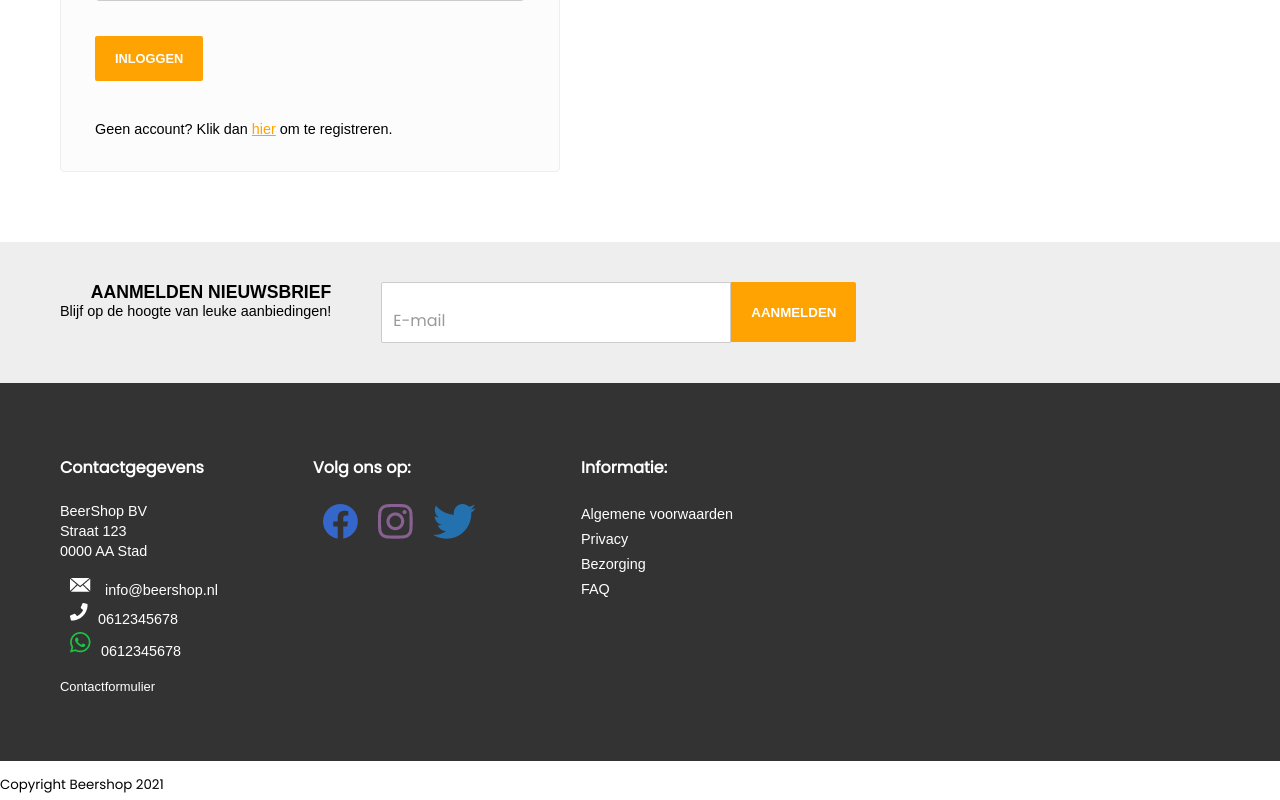
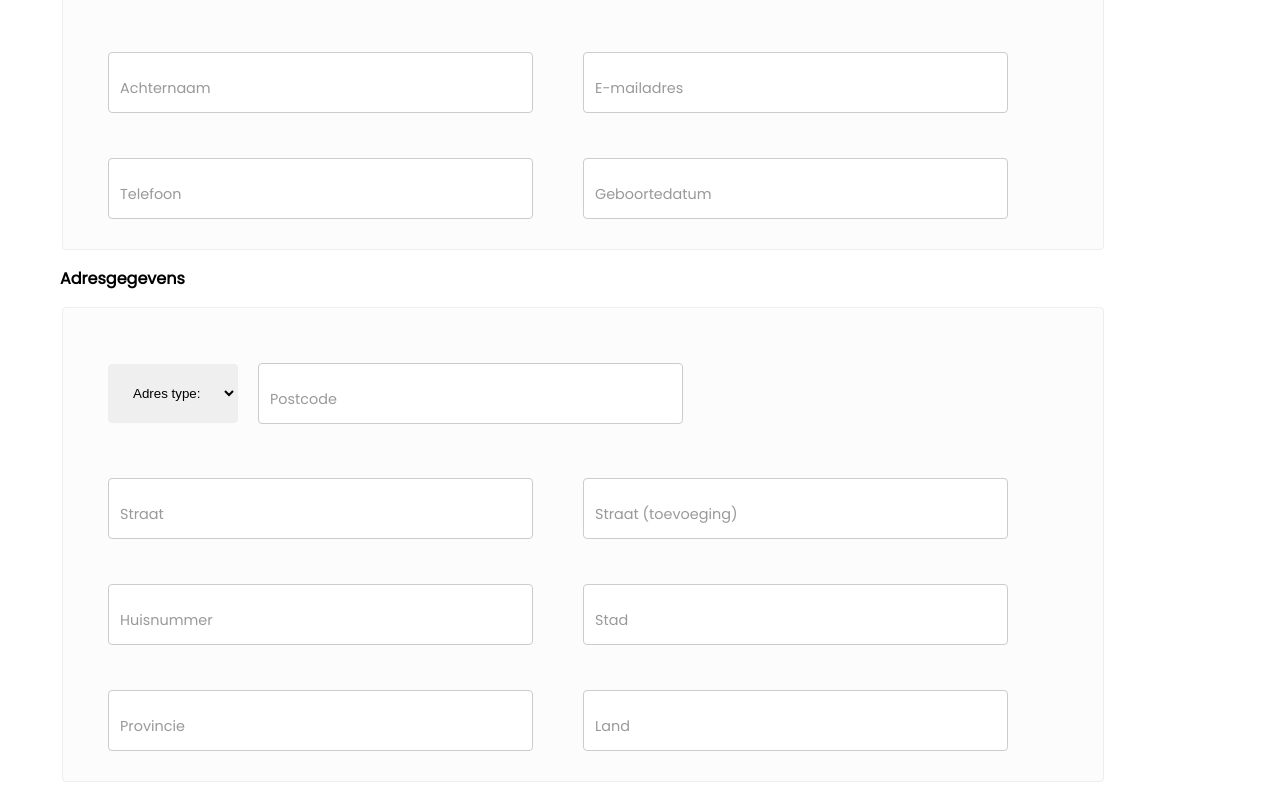
Before and after one commit to rvelumos/beershop-front, a React (Create React App) app: page /registreren in a window 1280 px wide. Before the commit this address led to /mijn_account/. Shown: the part 460-1260 px from the top of the page. Built offline with nearby package versions, Linux system fonts and the light colour scheme.

Commit message:
userprofile routing redirect fix, css changes, fileupload nicer

```diff
--- a/src/Admin.css
+++ b/src/Admin.css
@@ -86,7 +86,7 @@ main.cms {
 
 .tableDetailsSmall td,
 .tableDetails td {
-    padding: 20px;
+    padding: 10px 20px;
     width: 300px;
     border-bottom: var(--default-border-light);
     font-family: var(--default-font-light);
--- a/src/Components/Cms/NewsletterOverview/NewsletterSubscribers/NewsletterSubscribers/NewsletterSubscribers.js
+++ b/src/Components/Cms/NewsletterOverview/NewsletterSubscribers/NewsletterSubscribers/NewsletterSubscribers.js
@@ -63,10 +63,10 @@ function NewsletterSubscribers(props) {
     }
     return(
         <>
+            {message && <Feedback type="success" content={message} />}
             {loading ? <LoadingIndicator/>
                 :
                 <>
-                    {message && <p className="notice"> {message} </p>}
                     <div className="itemContainer">
                         <h1>Inschrijvingen nieuwsbrief</h1>
                         {error && <Feedback type="error" content={error} />}
--- a/src/Components/GiftCards/GiftCard/AddEditForm/AddEditForm.js
+++ b/src/Components/GiftCards/GiftCard/AddEditForm/AddEditForm.js
@@ -164,7 +164,7 @@ export function AddEditForm(props) {
                     <AddEdit
                         isAddMode={isAddMode}
                         token={token}
-                        section="product"
+                        section="product/giftcard"
                         id={id}
                         itemData={formValues}
                         saved={saved}
--- a/src/Components/GiftCards/GiftCard/GiftCard.js
+++ b/src/Components/GiftCards/GiftCard/GiftCard.js
@@ -68,10 +68,10 @@ function GiftCard(props) {
     }
     return(
         <>
+            {message && <p className="notice"> {message} </p>}
             {loading ? <LoadingIndicator/> :
                 <div className="itemContainer">
                     <h1>Overzicht cadeaubonnen</h1>
-                    {message && <p className="notice"> {message} </p>}
                     {error && <Feedback type="error" content={error} />}
                     <Link to="/cms/giftcards/create/" className="button">Cadeaukaart toevoegen</Link><br/><br/>
                     <table className="tableDetails">
--- a/src/Components/Products/Product/AddEditForm/AddEditForm.js
+++ b/src/Components/Products/Product/AddEditForm/AddEditForm.js
@@ -405,8 +405,12 @@ export function AddEditForm(props) {
                                 </div>
 
                                 <div className="formElement">
-                                    Afbeelding:
+                                    <div className="formImage">
+
                                     {image}
+                                    <label htmlFor="upload-button" className="custom-file-upload">
+                                        Afbeelding {id ? "vervangen" : "toevoegen"}
+                                    </label>
                                     <input
                                         type="file"
                                         id="upload-button"
@@ -414,6 +418,7 @@ export function AddEditForm(props) {
                                         name="image"
                                        // onChange={handleImageChange}
                                     />
+                                    </div>
                                 </div>
                             </fieldset>
 
@@ -433,8 +438,7 @@ export function AddEditForm(props) {
             <div className="overview">
                 { error && <Feedback type="error" content={error} /> }
                 { loading ? <LoadingIndicator /> : <ProductItem /> }
-                { message && <Feedback type="notice" content={message} />}
-                {/*{ submittedForm &&  <AddEdit isAddMode={isAddMode} token={token} section="product" id={id} itemData={formValues}/> }*/}
+                { message && <Feedback type="success" content={message} />}
             </div>
         </>
     )
--- a/src/Components/Website/Forms/RegistrationForm/RegistrationForm.css
+++ b/src/Components/Website/Forms/RegistrationForm/RegistrationForm.css
@@ -17,9 +17,38 @@
     flex-direction: column;
 }
 
+.RegisterForm .formElement .formImage{
+    margin: 30px 20px;
+}
+
+.RegisterForm .formElement .formImage input{
+    display: none;
+}
+
+.RegisterForm .formElement .formImage .custom-file-upload {
+    padding: 30px;
+    border: var(--default-border-light);
+    background-color: var(--background-color-light);
+    background-image: url('/src/Assets/icons/upload_image_arrow.png');
+    background-repeat: repeat-y;
+    background-position: 20px center;
+    display: flex;
+    justify-content: flex-end;
+    width: 250px;
+    border-radius: var(--default-border-radius);
+    transition: all 1s ease-out;
+}
+
+.RegisterForm .formElement .formImage .custom-file-upload:hover {
+    background-color: var(--background-color-blue);
+    color: var(--font-color-secondary);
+    background-position: 20px -100px;
+    transition: all 0.3s ease-in;
+}
+
 .RegisterForm #float-label {
     min-width: 425px;
-    margin: 10px 25px ;
+    margin: 10px 25px;
 }
 
 .RegisterForm label {
--- a/src/Components/Website/Forms/RegistrationForm/RegistrationForm.js
+++ b/src/Components/Website/Forms/RegistrationForm/RegistrationForm.js
@@ -18,6 +18,7 @@ const RegistrationForm = ({mode}) => {
         firstname: '',
         lastname: '',
         email: '',
+        sex: '',
         phone: '',
         birthDate: '',
         username: '',
@@ -25,6 +26,7 @@ const RegistrationForm = ({mode}) => {
         passwordRepeat: '',
         street: '',
         streetAdd: '',
+        addressType: '',
         number: '',
         postalCode: '',
         city: '',
@@ -48,6 +50,7 @@ const RegistrationForm = ({mode}) => {
             })
 
             createRegistration({
+                sex: data.sex,
                 firstname: data.firstname,
                 username: data.username,
                 lastname: data.lastname,
@@ -59,11 +62,13 @@ const RegistrationForm = ({mode}) => {
             createAddress({
                 street: data.street,
                 streetAdd: data.streetAdd,
+                addressType: data.addressType,
                 postalCode: data.postalCode,
                 number: data.number,
                 city: data.city,
                 province: data.province,
-                country: data.country
+                country: data.country,
+                username: data.username
             })
         }
     }
@@ -120,7 +125,7 @@ const RegistrationForm = ({mode}) => {
 
     async function createAddress(addressData) {
         const url = `/api/v1/address`;
-
+console.log(addressData);
         try {
             const result = await axios.post(url, addressData);
             if(result)
@@ -252,6 +257,16 @@ const RegistrationForm = ({mode}) => {
 
                                 <h3>Adresgegevens</h3>
                                 <fieldset>
+
+                                    <div className="formElement">
+                                        {errors.addressType ? <span className='errorMessage'>{errors.addressType.message}</span> : <span>&nbsp;</span>}
+                                        <select name="addressType" defaultValue={formValues.addressType} ref={register({ required: 'Verplicht veld' })}>
+                                            <option value="">Adres type:</option>
+                                            <option value="B">Zakelijk</option>
+                                            <option value="P">Privé</option>
+                                        </select>
+                                    </div>
+
                                     <div className="formElement">
                                         <FormElement
                                             type="text"
@@ -291,6 +306,7 @@ const RegistrationForm = ({mode}) => {
                                             label="Straat (toevoeging)"
                                             formValue={formValues.streetAdd}
                                             onChange={changeHandler}
+                                            fieldRef={register}
                                             error={<span>&nbsp;</span>}
                                         />
                                     </div>
@@ -330,7 +346,10 @@ const RegistrationForm = ({mode}) => {
                                             label="Provincie"
                                             formValue={formValues.province}
                                             onChange={changeHandler}
-                                            error={<span>&nbsp;</span>}
+                                            fieldRef={register({
+                                                required: 'Verplicht veld',
+                                            })}
+                                            error={errors.province ? <span className='errorMessage'>{errors.province.message}</span> : <span>&nbsp;</span>}
                                         />
                                     </div>
 
@@ -341,6 +360,10 @@ const RegistrationForm = ({mode}) => {
                                             label="Land"
                                             formValue={formValues.country}
                                             onChange={changeHandler}
+                                            fieldRef={register({
+                                                required: 'Verplicht veld',
+                                            })}
+                                            error={errors.country ? <span className='errorMessage'>{errors.country.message}</span> : <span>&nbsp;</span>}
                                         />
                                     </div>
                                 </fieldset>
--- a/src/Components/Website/UserProfile/Login/Login.js
+++ b/src/Components/Website/UserProfile/Login/Login.js
@@ -87,7 +87,7 @@ const Login = ({cmsLogin, shoppingCartItems, loginDefaultLandingPage, orderItems
                                 /><br />
                                 {error && <p className="errorMessage">{error}</p> }
                                 <Button usage="button" value="Inloggen "/><br /><br />
-                                {cmsLogin ? null :<span>Geen account? Klik dan <a href="/registreren">hier</a> om te registreren.</span> }
+                                {loginDefaultLandingPage!=="cmsProfile" && <span>Geen account? Klik dan <a href="/registreren">hier</a> om te registreren.</span> }
                             </fieldset>
                         </form>
                     </div>
--- a/src/Modal/FilterModalMenu/FilterModalMenu.js
+++ b/src/Modal/FilterModalMenu/FilterModalMenu.js
@@ -19,7 +19,7 @@ function FilterModalMenu({setCategoryArray, setFilterLabels, setTasteArray, filt
         <>
             <div className="filterIconContainer">
                 <div className={className} onClick={(e) => toggleFilterMenuModal()}>
-                    <img src="/images/icons/icon_filter.png" alt='' />
+                    <img src="/icons/icon_filter.png" alt='' />
                 </div>
             </div>
 
--- a/src/Templates/Routing/UserprofileRouting.js
+++ b/src/Templates/Routing/UserprofileRouting.js
@@ -21,14 +21,16 @@ const UserProfileRouting = ({userLoggedIn}) => {
                 }
             </Route>
 
-            {userLoggedIn ?
-                <>
-                <Route path="/mijn_account/orders" exact>
+            <Route path="/mijn_account/orders" exact>
+                {userLoggedIn ?
                     <UserOrderPage token={token} />
+                : <Redirect to="/mijn_account/" />}
                 </Route>
 
                 <Route path="/mijn_account/orders/:id" exact>
+                    {userLoggedIn ?
                     <UserOrderPage token={token} showDetails={true} />
+                    : <Redirect to="/mijn_account/" />}
                 </Route>
 
                 <Route path="/mijn_account/orders/generate_pdf/:id" exact>
@@ -36,19 +38,22 @@ const UserProfileRouting = ({userLoggedIn}) => {
                 </Route>
 
                 <Route path="/mijn_account/gegevens" exact>
+                    {userLoggedIn ?
                     <UserSettingsPage token={token} username={username} />
+                    : <Redirect to="/mijn_account/" />}
                 </Route>
 
                 <Route path="/mijn_account/gegevens/edit" exact>
+                    {userLoggedIn ?
                     <EditForm token={token} username={username} />
+                    : <Redirect to="/mijn_account/" />}
                 </Route>
 
                 <Route path="/mijn_account/cadeaubonnen" exact>
+                    {userLoggedIn ?
                     <UserGiftPage token={token} />
+                    : <Redirect to="/mijn_account/" />}
                 </Route>
-                </>
-            : <Redirect to="/mijn_account/" />}
-
         </>
     )
 }
```
Also changed, not shown: public/product_images/0.jpg (added), src/Assets/icons/upload_image_arrow.png (added).
